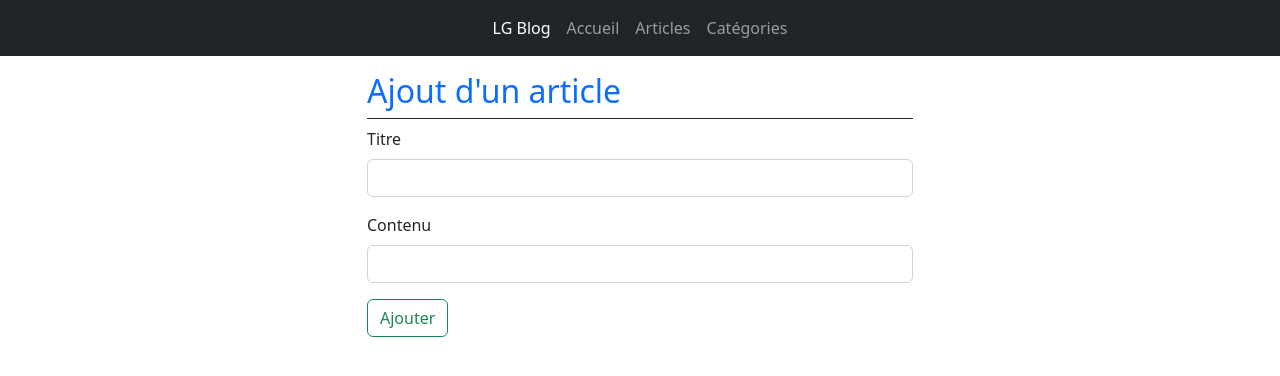
After one commit to liamgnb/symfony-blog, a PHP site: template templates/article/nouveau.html.twig in a window 1280 px wide. The commit adds this page. Shown: the top 376 px of the page. Run offline with PHP 8.4, Linux system fonts and the light colour scheme; the template is opened without the code that fills it, so the values that code supplies are empty; form fields are guessed from the names that the template uses; some libraries are stand-ins or nearby versions.

Commit message:
mise en place d'un formulaire pour ajouter un article

```diff
--- a/templates/accueil/index.html.twig
+++ b/templates/accueil/index.html.twig
@@ -11,7 +11,7 @@
             Articles les plus récents :
         </div>
         {% for article in articles %}
-            <a href="{{ path("app_article_slug", {slug: article.slug}) }}" class="list-group-item list-group-item-action">
+            <a href="{{ path("app_articles_slug", {slug: article.slug}) }}" class="list-group-item list-group-item-action">
                 <div class="d-flex justify-content-between align-items-center">
                     {{ article.titre }}
                     <span class="badge rounded-pill text-bg-info">{{ article.createdAt.format('d/m/Y') }}</span>
--- a/templates/article/detail.html.twig
+++ b/templates/article/detail.html.twig
@@ -5,7 +5,9 @@
 {% block body %}
     <div class="h2 pb-2 text-primary border-bottom border-dark d-flex justify-content-between">
         {{ article.titre }}
-        <a href="{{ path('app_categorie_slug', {'slug': article.categorie.slug}) }}" class="badge text-bg-secondary text-decoration-none">{{ article.categorie.titre }}</a>
+        {% if article.categorie is not null %}
+            <a href="{{ path('app_categorie_slug', {'slug': article.categorie.slug}) }}" class="badge text-bg-secondary text-decoration-none">{{ article.categorie.titre }}</a>
+        {% endif %}
     </div>
     <span class="badge rounded-pill text-bg-info mb-3">{{ article.createdAt.format('d/m/Y') }}</span>
     <div class="border border-secondary p-2 mb-2 rounded-4">{{ article.contenu }}</div>
--- /dev/null
+++ b/templates/article/nouveau.html.twig
@@ -0,0 +1,18 @@
+{% extends 'base.html.twig' %}
+
+{% block title %}Ajouter article{% endblock %}
+
+{% block body %}
+    <div class="row justify-content-md-center">
+        <div class="col col-lg-6">
+            <div class="h2 pb-2 text-primary border-bottom border-dark">
+                Ajout d'un article
+            </div>
+            {{ form_start(formArticle) }}
+                {{ form_row(formArticle.titre) }}
+                {{ form_row(formArticle.contenu) }}
+                <input type="submit" class="btn btn-outline-success" value="Ajouter">
+            {{ form_end(formArticle) }}
+        </div>
+    </div>
+{% endblock %}
--- a/templates/categorie/articles_par_categorie.html.twig
+++ b/templates/categorie/articles_par_categorie.html.twig
@@ -26,7 +26,7 @@
                 <div class="accordion-body">
                     <div class="d-flex align-items-center justify-content-between">
                         <span class="badge rounded-pill text-bg-info mb-3">{{ article.createdAt.format('d/m/Y') }}</span>
-                        <a href="{{ path('app_article_slug', {'slug': article.slug}) }}" class="badge rounded-pill text-bg-secondary mb-3">
+                        <a href="{{ path('app_articles_slug', {'slug': article.slug}) }}" class="badge rounded-pill text-bg-secondary mb-3">
                             <svg xmlns="http://www.w3.org/2000/svg" width="16" height="16" fill="currentColor" class="bi bi-eye" viewBox="0 0 16 16">
                                 <path d="M16 8s-3-5.5-8-5.5S0 8 0 8s3 5.5 8 5.5S16 8 16 8zM1.173 8a13.133 13.133 0 0 1 1.66-2.043C4.12 4.668 5.88 3.5 8 3.5c2.12 0 3.879 1.168 5.168 2.457A13.133 13.133 0 0 1 14.828 8c-.058.087-.122.183-.195.288-.335.48-.83 1.12-1.465 1.755C11.879 11.332 10.119 12.5 8 12.5c-2.12 0-3.879-1.168-5.168-2.457A13.134 13.134 0 0 1 1.172 8z"/>
                                 <path d="M8 5.5a2.5 2.5 0 1 0 0 5 2.5 2.5 0 0 0 0-5zM4.5 8a3.5 3.5 0 1 1 7 0 3.5 3.5 0 0 1-7 0z"/>
```
Also changed, not shown: src/Controller/ArticleController.php (+27 -1 lines), src/Form/ArticleType.php (added, +28 -0 lines), templates/article/index.html.twig (+8 -2 lines), 1 other file.
